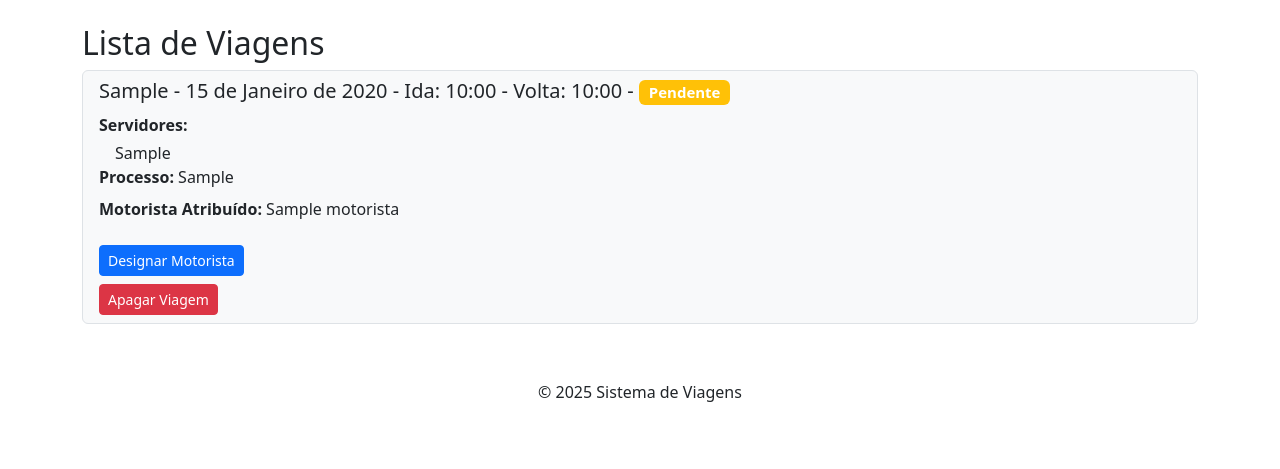
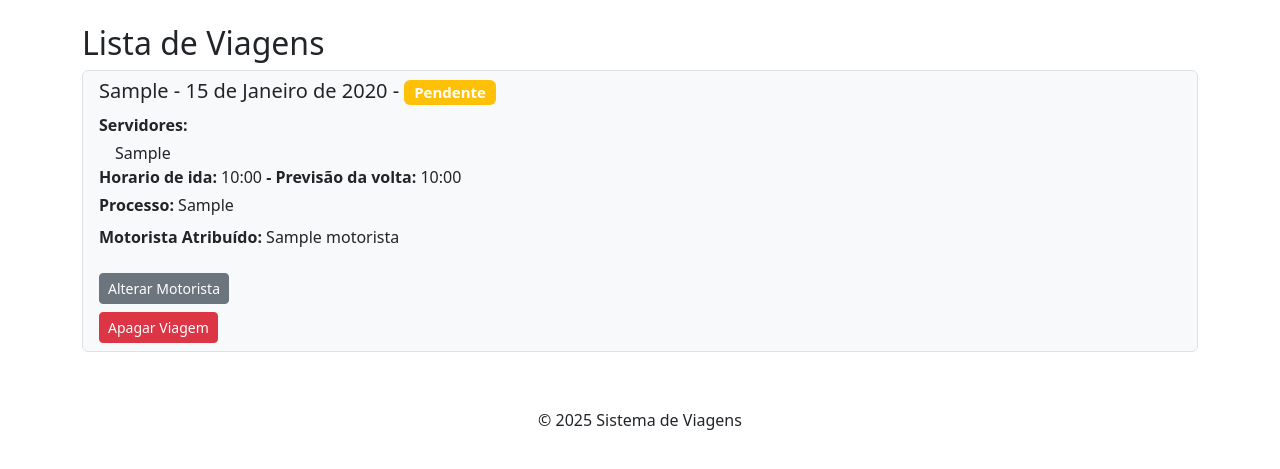
Before and after one commit to plmdsmatheus/Web-Semjidh-Viagens, a Django app: page /viagens/listar_viagens/ in a window 1280 px wide. Shown: the part 216-685 px from the top of the page. Run offline with Django 5.2, Linux system fonts and the light colour scheme; a user stored in the database is signed in; tables that the repository leaves empty hold one stand-in row (values such as "Sample post").

Commit message:
Feat: Button to change designated driver

```diff
--- a/semjidhapp/viagens/templates/viagens/listar_viagens.html
+++ b/semjidhapp/viagens/templates/viagens/listar_viagens.html
@@ -8,7 +8,7 @@
         <ul class="list-group">
             {% for viagem in viagens %}
                 <li class="list-group-item bg-light text-dark mb-3">
-                    <h5>{{ viagem.destino }} - {{ viagem.data_ida }} - Ida: {{ viagem.horario_ida }} - Volta: {{ viagem.horario_volta }} -
+                    <h5>{{ viagem.destino }} - {{ viagem.data_ida }} -
                         {% if viagem.status == 'Confirmada' or viagem.status == 'Atribuída' %}
                             <span class="badge bg-success">{{ viagem.status }}</span>
                         {% else %}
@@ -21,7 +21,7 @@
                             <li class="text-dark">{{ servidores }}</li> <!-- Texto escuro -->
                         {% endfor %}
                     </ul>
-
+                    <p class="mb-1"><strong>Horario de ida:</strong> {{ viagem.horario_ida}} <strong>- Previsão da volta: </strong> {{ viagem.horario_volta }} </p>
                     <p class="mb-1"><strong>Processo:</strong> {{ viagem.processo }}</p>
 
 
@@ -29,8 +29,16 @@
                         <p class="mt-2"><strong>Motorista Atribuído:</strong> {{ viagem.motorista.nome }}</p>
                     {% endif %}
 
-                    {% if viagem.status == "Pendente" %}
-                        <a href="{% url 'designar_motorista' viagem.id %}" class="btn btn-primary btn-sm mt-2">Designar Motorista</a>
+                    {% if not viagem.motorista %}
+                        <a href="{% url 'designar_motorista' viagem.id %}"
+                        class="btn btn-primary btn-sm mt-2">
+                        Designar Motorista
+                        </a>
+                    {% else %}
+                        <a href="{% url 'designar_motorista' viagem.id %}"
+                        class="btn btn-secondary btn-sm mt-2">
+                        Alterar Motorista
+                        </a>
                     {% endif %}
 
                     <!-- Formulário para apagar a viagem -->
```
